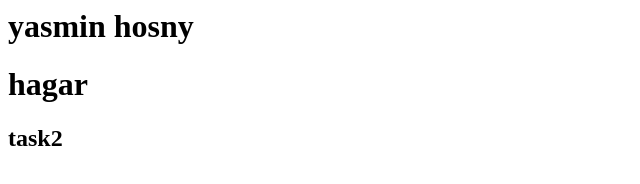
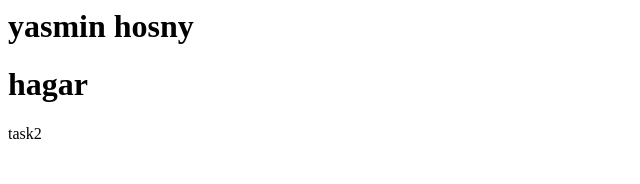
Before and after one commit to yasminehosny/GitTask, a plain HTML site: page index.html in a window 1280 px wide. Shown: the full height of the page, 0-640 px from the left. Drawn offline with Linux system fonts and the light colour scheme.

Commit message:
update index.html

```diff
--- a/index.html
+++ b/index.html
@@ -1,3 +1,3 @@
 <h1>yasmin hosny</h1>
 <h1>hagar</h1>
-<h2>task2</h2>
+<p>task2</p>
```
